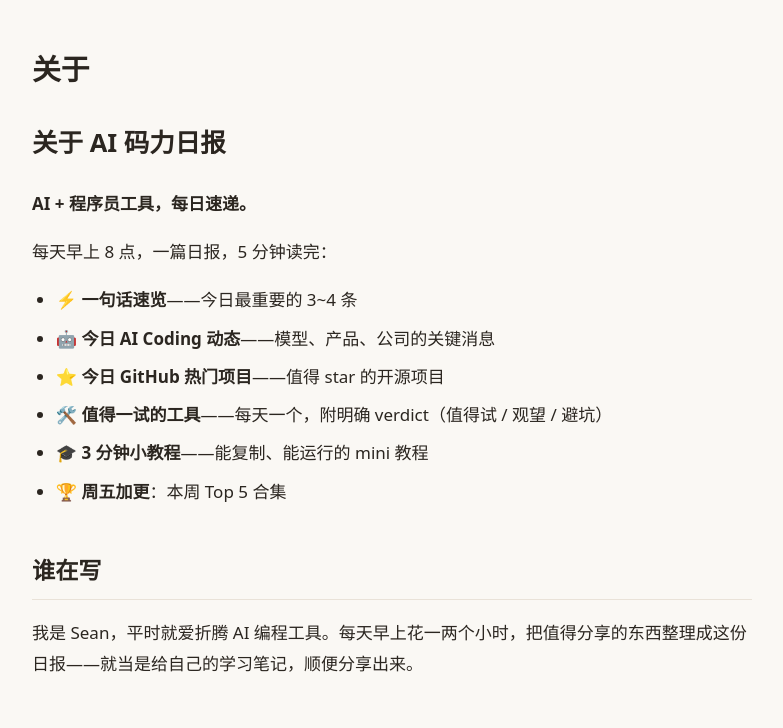
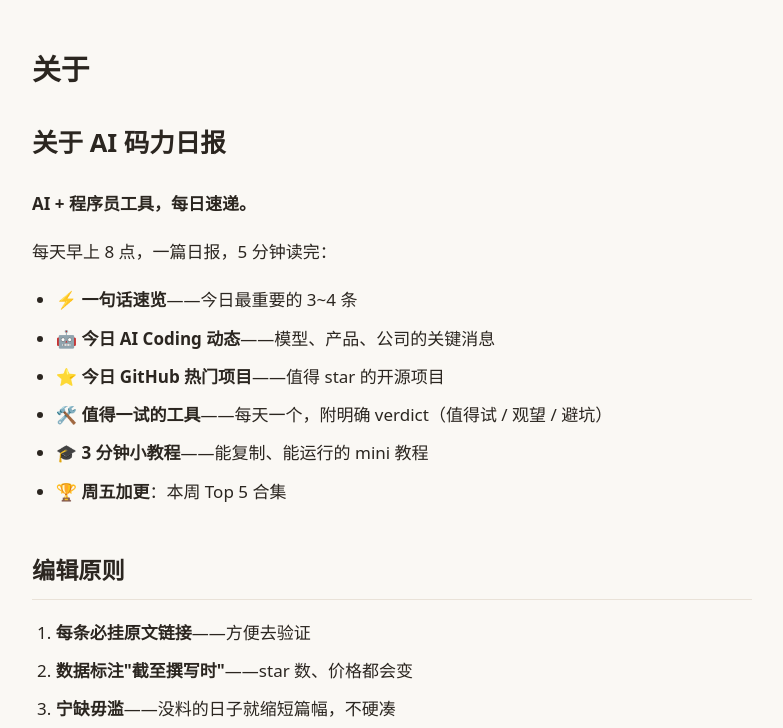
Before and after one commit to lovepetergriffin/blog, a plain HTML site: page about.html in a window 1280 px wide. Shown: the part 68-796 px from the top of the page, without its empty margins (248-1031 px from the left). Drawn offline with Linux system fonts and the light colour scheme.

Commit message:
作者低调处理：关于页与发刊词去个人化，注重内容

```diff
--- a/about.html
+++ b/about.html
@@ -35,13 +35,11 @@
 <li>🎓 <strong>3 分钟小教程</strong>——能复制、能运行的 mini 教程</li>
 <li>🏆 <strong>周五加更</strong>：本周 Top 5 合集</li>
 </ul>
-<h2>谁在写</h2>
-<p>我是 Sean，平时就爱折腾 AI 编程工具。每天早上花一两个小时，把值得分享的东西整理成这份日报——就当是给自己的学习笔记，顺便分享出来。</p>
-<h2>三个原则</h2>
+<h2>编辑原则</h2>
 <ol>
-<li><strong>每条必挂原文链接</strong>——摘要是我的提炼，原文欢迎去验证</li>
-<li><strong>数据标注"截至撰写时"</strong>——star 数、价格都会变，不过期误导</li>
-<li><strong>宁缺毋滥</strong>——没料的日子就缩短篇幅，绝不硬凑字数</li>
+<li><strong>每条必挂原文链接</strong>——方便去验证</li>
+<li><strong>数据标注"截至撰写时"</strong>——star 数、价格都会变</li>
+<li><strong>宁缺毋滥</strong>——没料的日子就缩短篇幅，不硬凑</li>
 </ol>
 <hr />
 <p><em>📡 <a href="feed.xml">RSS 订阅</a>，每天早上 8 点准时推送。</em></p>
```
Also changed, not shown: posts/2026-10-06-welcome.html (+0 -3 lines).
